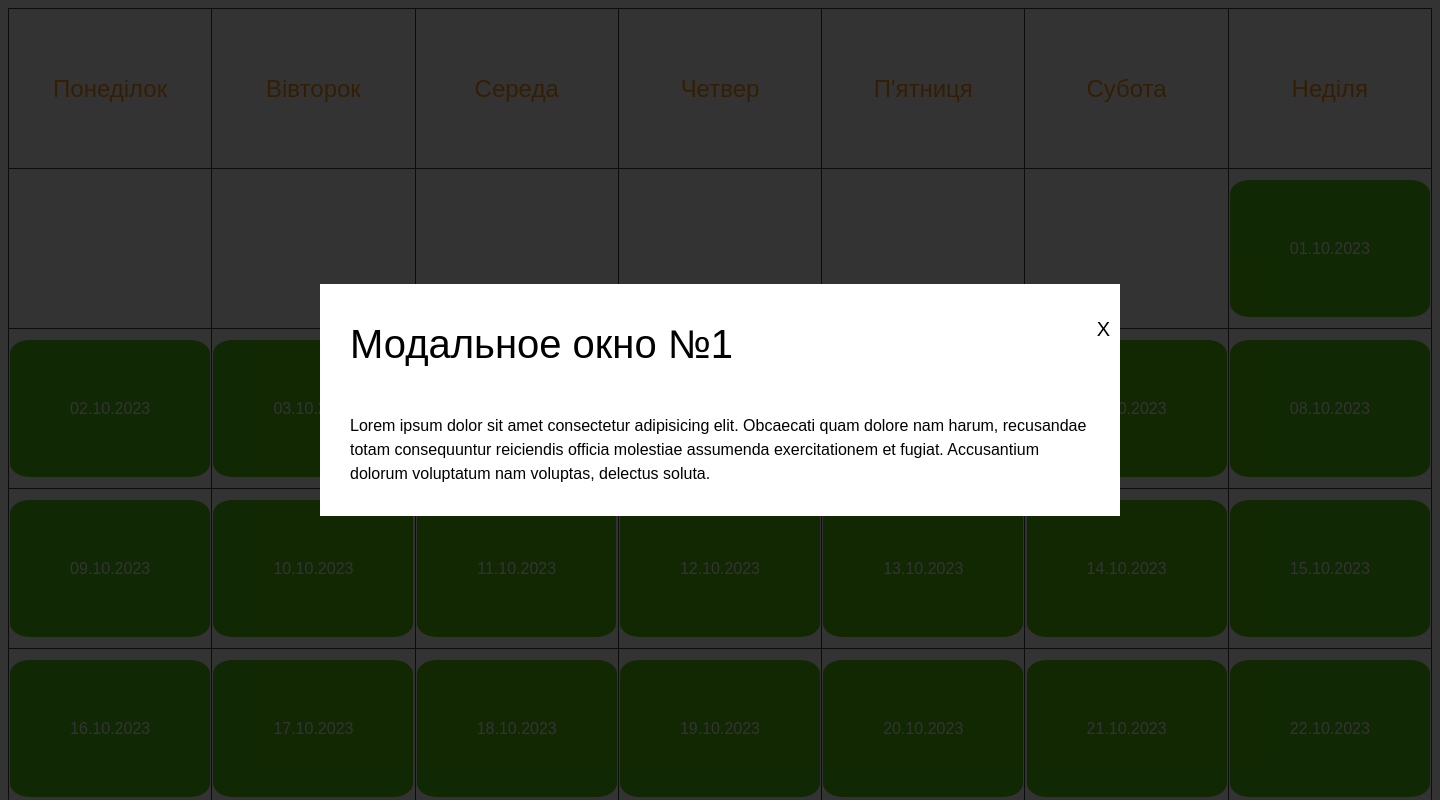
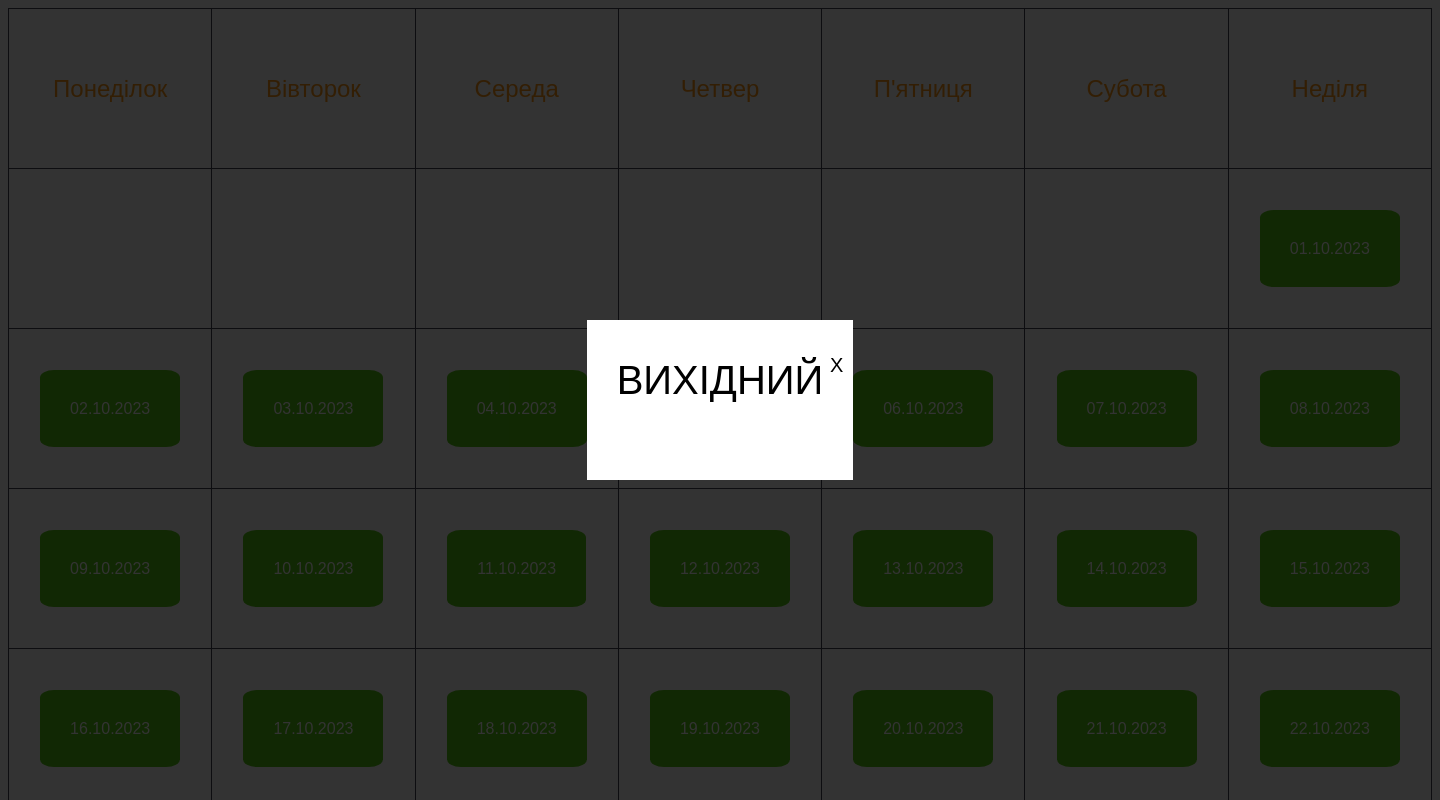
Before and after one commit to Anonimus3400/Student-Handbook, a PHP site: page / in a window 1440 px wide, after a click on "01.10.2023". Run offline with PHP 8.4, Linux system fonts and the light colour scheme.

Commit message:
first commit

```diff
--- a/css/style.css
+++ b/css/style.css
@@ -6,10 +6,6 @@ body {
 }
 
 /* КАРОЧЕ ТУТ У НАС СТИЛИ ДАААААААААА */
-html,
-body {
-  height: 100%;
-}
 body {
   font-size: 100%;
   line-height: 1.5;
@@ -54,12 +50,12 @@ thead td {
 .news {
   color: #fff;
   background-color: rgb(85,201,19);
-  padding: 60px;
+  padding: 30px;
   border-radius: 10%;
 }
 
 .news:hover {
-    box-shadow: 0px 4px 8px 0px rgba(0, 0, 0, 0.2);
+    box-shadow: 0px 4px 8px 1px rgba(0, 0, 0, 0.3);
 }
 
 
@@ -114,7 +110,7 @@ thead td {
 .modal_content {
   background-color: #fff;
   color: #000;
-  max-width: 800px;
+  max-width: 95%;
   padding: 30px;
   position: relative;
   opacity: 0;
@@ -134,5 +130,4 @@ thead td {
 .modal_title {
   font-size: 40px;
   margin: 0px 0px 1em 0px;
-
 }
--- a/index.html
+++ b/index.html
@@ -96,10 +96,7 @@
         <div class="modal_body">
             <div class="modal_content">
                 <a href="#header" class="modal_close">X</a>
-                <div class="modal_title">Модальное окно №1</div>
-                <div class="modal_text">Lorem ipsum dolor sit amet consectetur adipisicing elit. Obcaecati quam dolore
-                    nam harum, recusandae totam consequuntur reiciendis officia molestiae assumenda exercitationem et
-                    fugiat. Accusantium dolorum voluptatum nam voluptas, delectus soluta.</div>
+                <div class="modal_title">ВИХІДНИЙ</div>
             </div>
         </div>
     </div>
@@ -109,7 +106,10 @@
         <div class="modal_body">
             <div class="modal_content">
                 <a href="#header" class="modal_close">X</a>
-                <div class="modal_title"></div>
+                <div class="modal_title">09:00 - 10:00 Профільний предмет (216 кабінет, підгрупа А; 212 кабінет, підгрупа Б)
+                                         10:10 - 11:10 Профільний предмет ()
+                                         11:20 - 12:20 Біологія ()
+                </div>
                 <div class="modal_text"></div>
             </div>
         </div>
```
